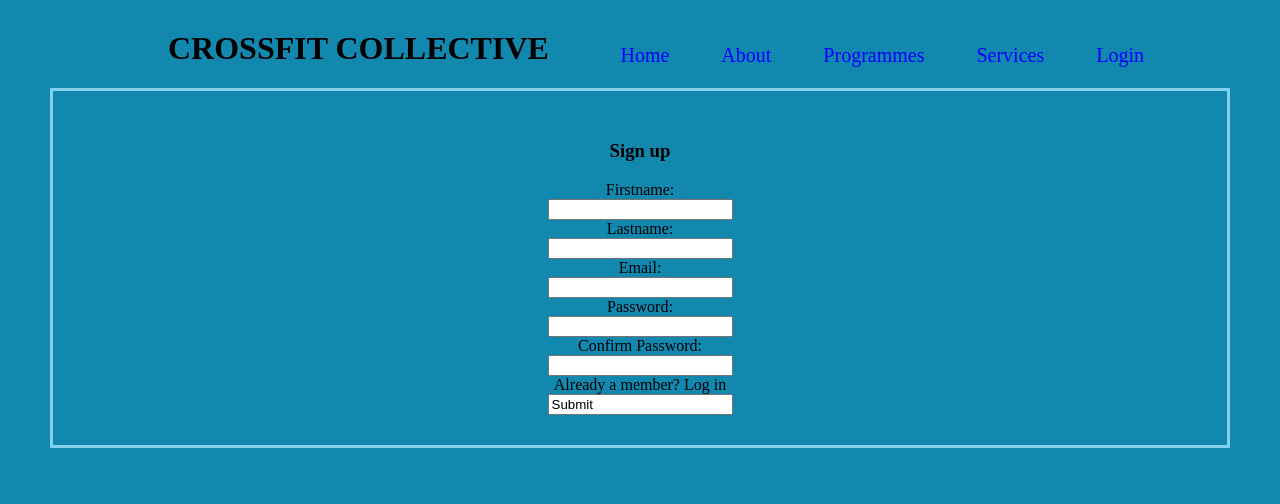
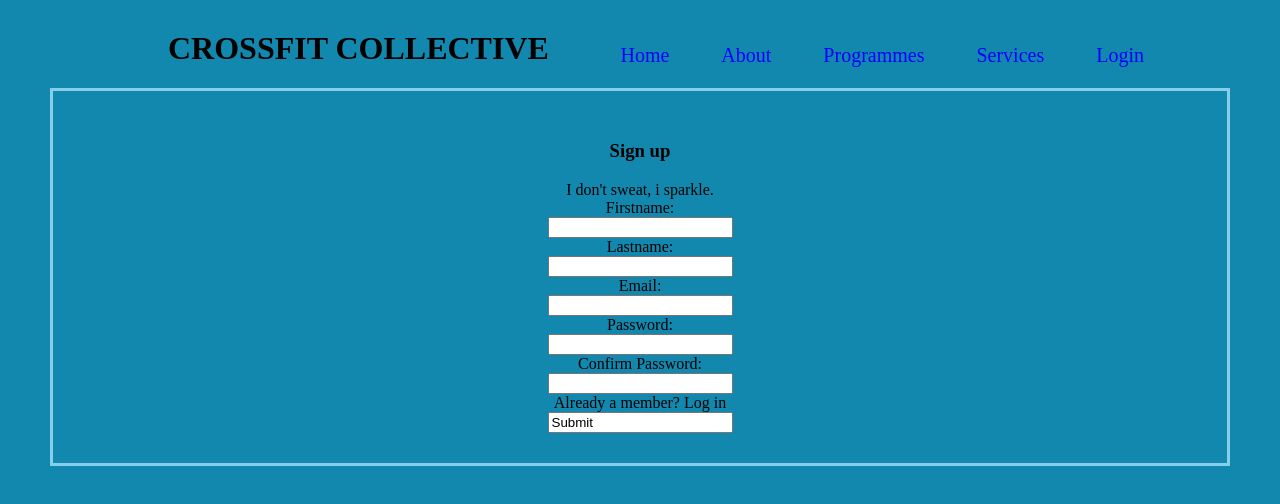
Before and after one commit to Eddahkarambu/Fitness-web-app, a React (Create React App) app: page /signup in a window 1280 px wide. Shown: the top 504 px of the page. Built offline with nearby package versions, Linux system fonts and the light colour scheme.

Commit message:
add header

```diff
--- a/src/Components/Signup.js
+++ b/src/Components/Signup.js
@@ -49,6 +49,9 @@ function Signup() {
             <header className="App-header">
         <form onSubmit={(e) => { handleSubmit(e) }}>
           <h3> Sign up </h3>
+          <div className="heading">
+            I don't sweat, i sparkle.
+          </div>
 
           <label >
             Firstname:
```
